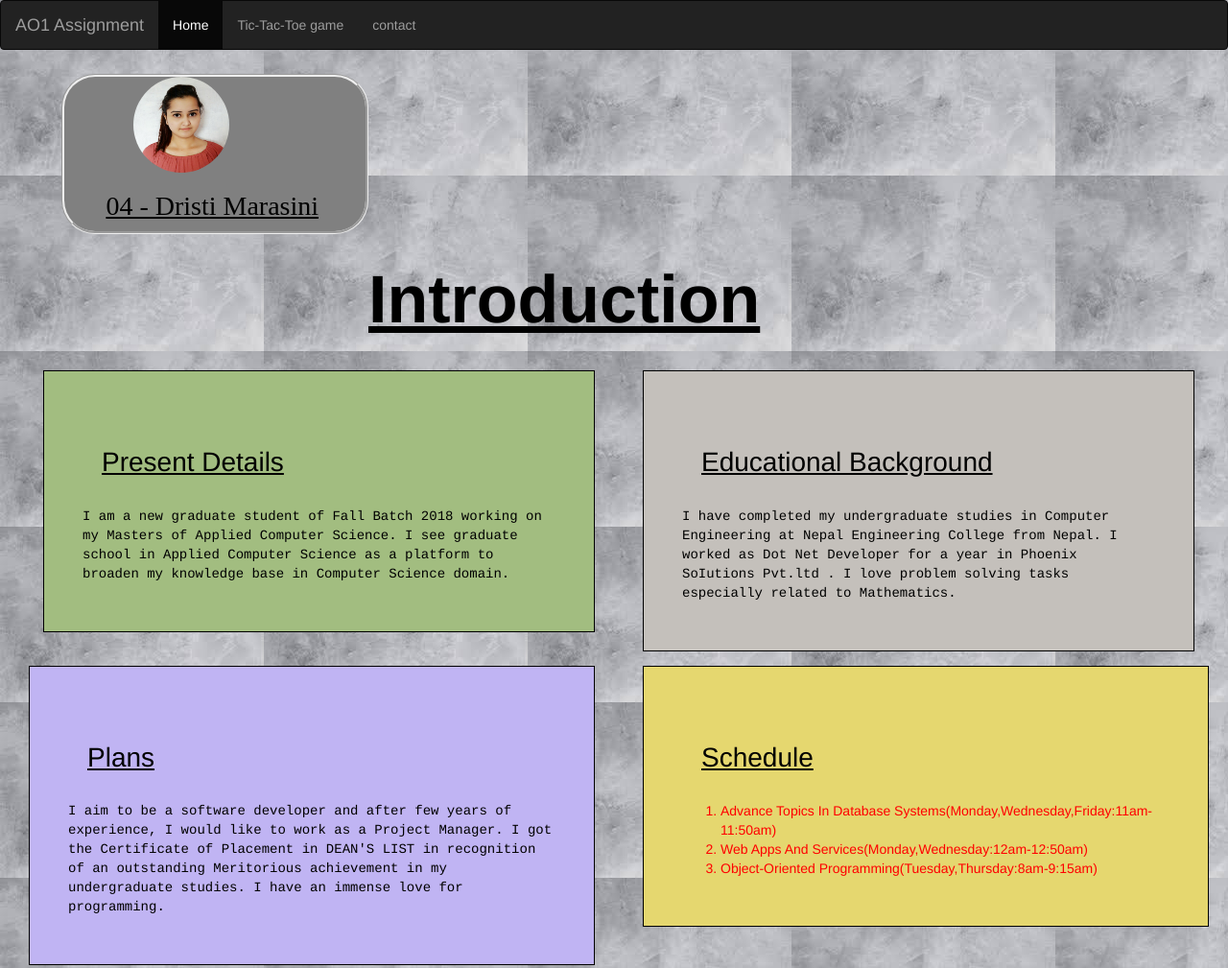
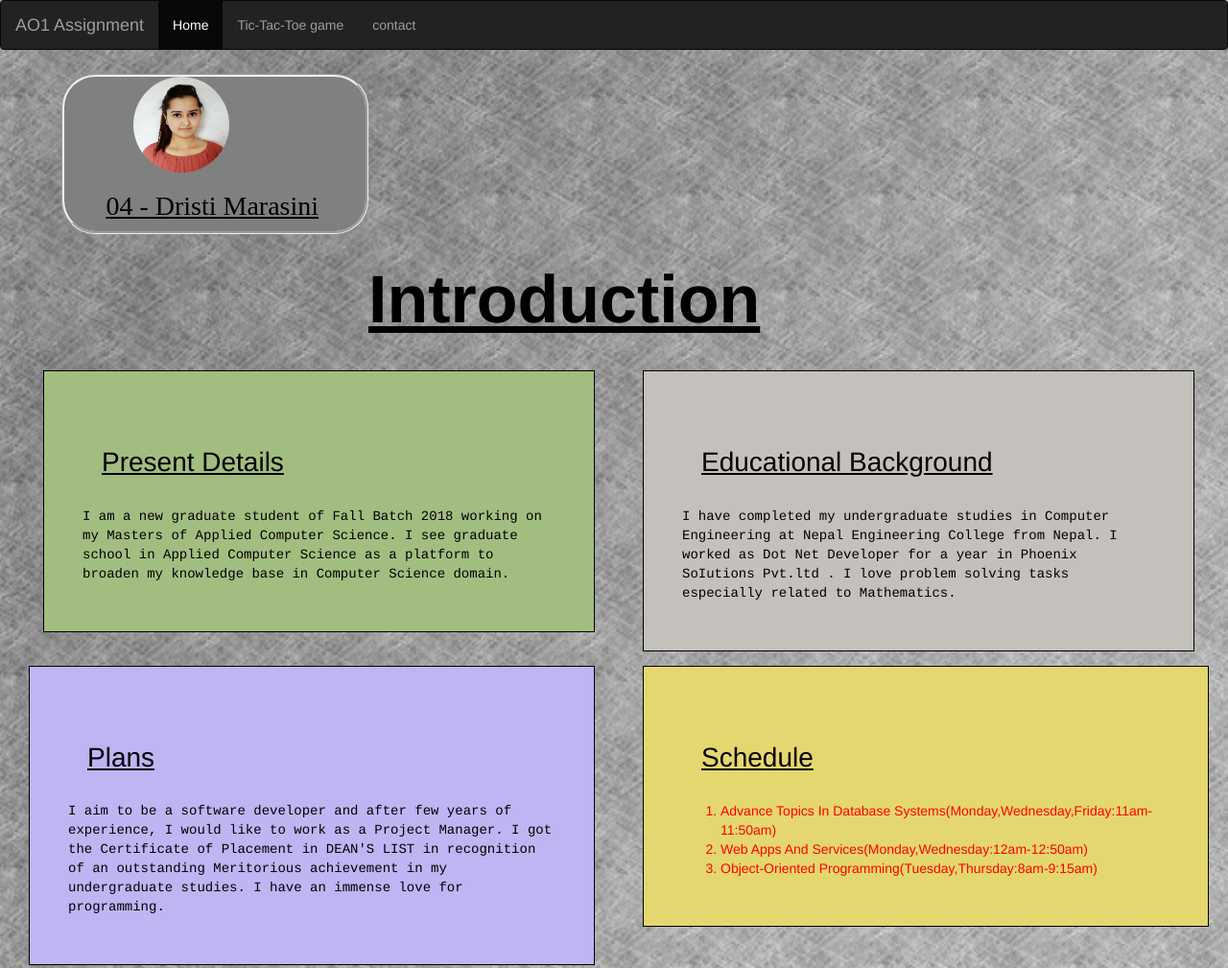
Before and after one commit to dristi-marasini/A01, a plain HTML site: page index.html in a window 1280 px wide. Shown: the top 1009 px of the page at 96% size. Drawn offline with nearby package versions, Linux system fonts and the light colour scheme.

Commit message:
BACKGROUND image changes

```diff
--- a/dristi.css
+++ b/dristi.css
@@ -12,7 +12,11 @@
 
 }
 body {
-    background-image: url("background.jpg");
+	background-image: url("Grey-paper.png");
+	height:100%;
+	background-position: center;
+	background-repeat: no-repeat;
+	background-size: cover;
 }
 .contact{
 	font-size:150%;
```
Also changed, not shown: Grey-paper.png (added).
